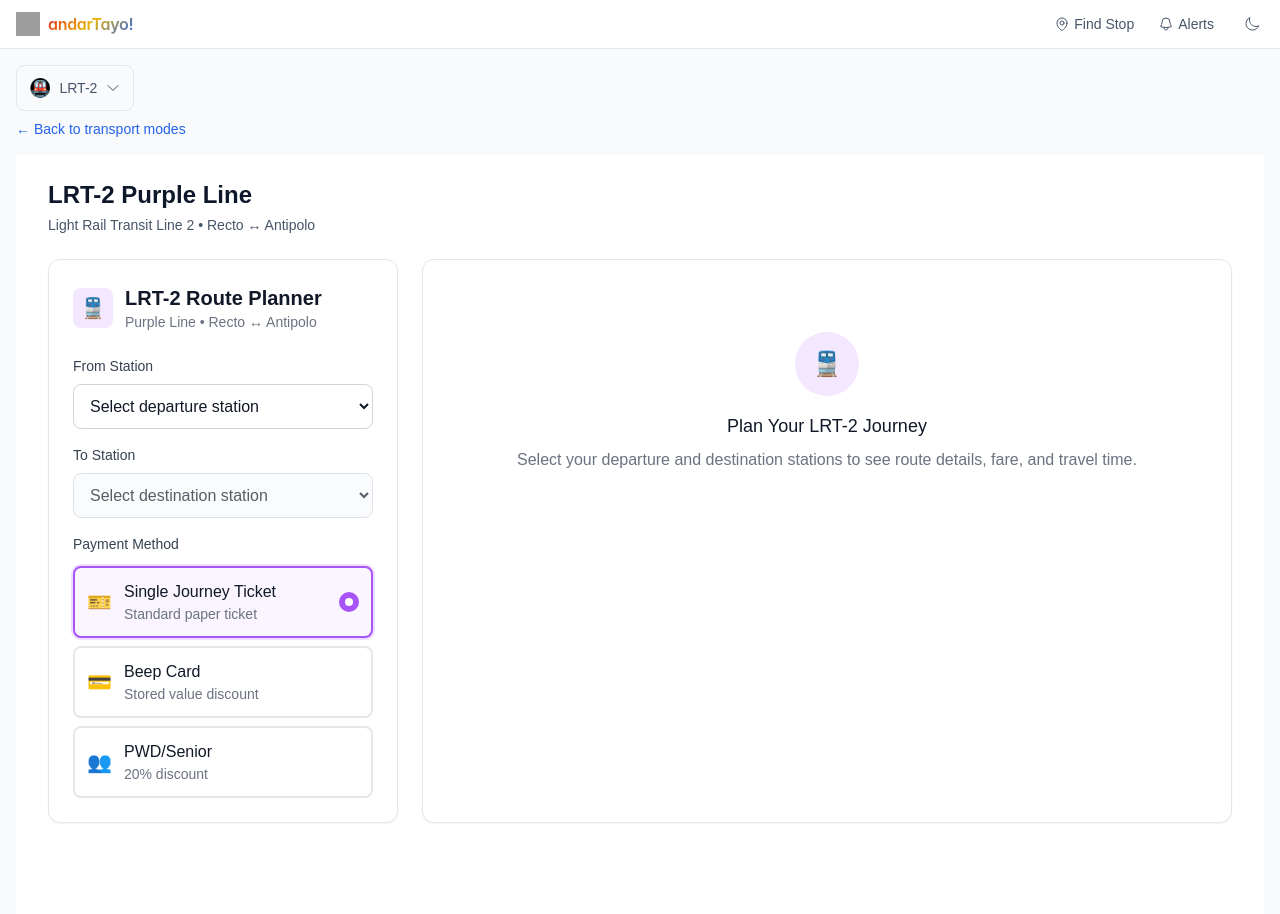
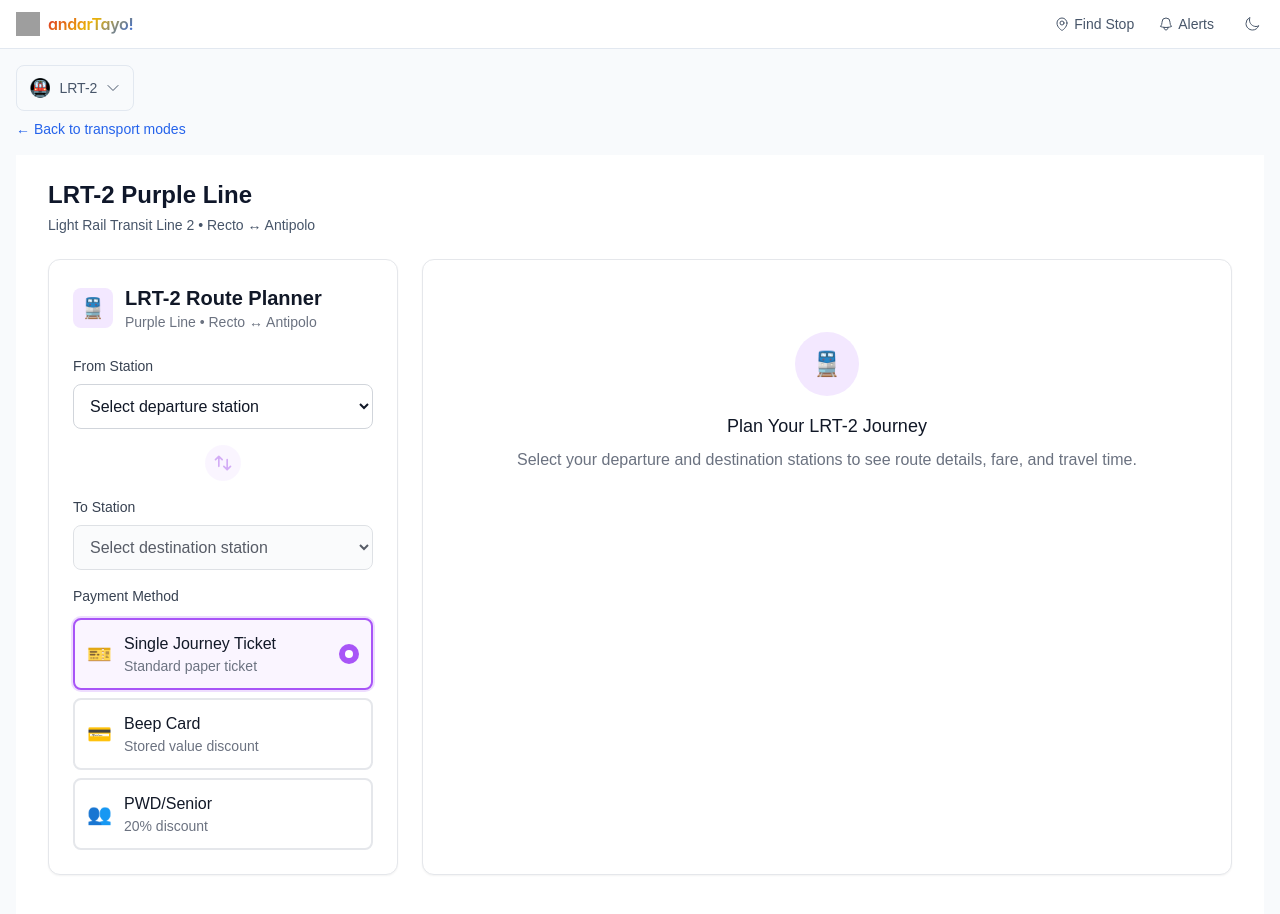
Before and after one commit to kurtesianplane/andarTayo, a React (Vite) app: page / in a window 1280 px wide. Both pictures are taken after a click on the element 639 px from the left and 533 px from the top of the page. Shown: the top 914 px of the page. Built offline with nearby package versions, Linux system fonts and the light colour scheme; grey boxes are pictures that could not be loaded; a web font is replaced by a local one.

Commit message:
add swap button for "from" and "to"

```diff
--- a/src/transport/lrt-1/components/LRT1RoutePlanner.jsx
+++ b/src/transport/lrt-1/components/LRT1RoutePlanner.jsx
@@ -1,4 +1,4 @@
-import React, { useState, useEffect, useRef, useCallback } from "react";
+import React, { useState, useEffect, useCallback } from "react";
 import PropTypes from 'prop-types';
 import toast from 'react-hot-toast';
 import { motion, AnimatePresence, LayoutGroup } from 'framer-motion';
@@ -315,6 +315,26 @@ export default function LRT1RoutePlanner({ initialFromStation, onRouteChange })
     });
   }, []);
 
+  // swap stations functionality
+  const handleSwapStations = useCallback(() => {
+    if (!fromStation || !toStation) {
+      toast.error('Please select both departure and destination stations first');
+      return;
+    }
+
+    const tempFromStation = fromStation;
+    const tempToStation = toStation;
+
+    setFromStation(tempToStation);
+    setToStation(tempFromStation);
+
+    // Update available stations for the new "to" selection
+    const filtered = availableFromStations.filter(station => station.station_id !== tempToStation);
+    setAvailableToStations(filtered);
+
+    toast.success('Stations swapped successfully');
+  }, [fromStation, toStation, availableFromStations]);
+
   return (
     <LayoutGroup>
       <motion.div
@@ -368,14 +388,43 @@ export default function LRT1RoutePlanner({ initialFromStation, onRouteChange })
                       </option>
                     </React.Fragment>
                   );
-                })}
-              </motion.select>
+                })}              </motion.select>
+            </motion.div>
+
+            {/* Swap Button */}
+            <motion.div
+              className="flex justify-center"
+              variants={itemVariants}
+            >
+              <motion.button
+                onClick={handleSwapStations}
+                disabled={isLoading || (!fromStation || !toStation)}
+                className="p-2 rounded-full bg-green-100 dark:bg-green-900/30 text-green-600 dark:text-green-400 hover:bg-green-200 dark:hover:bg-green-900/50 disabled:opacity-40 disabled:cursor-not-allowed transition-colors"
+                whileHover={{ scale: 1.1, rotate: 180 }}
+                whileTap={{ scale: 0.9 }}
+                transition={springTransition}
+                title="Swap departure and destination stations"
+              >
+                <svg
+                  className="w-5 h-5"
+                  fill="none"
+                  stroke="currentColor"
+                  viewBox="0 0 24 24"
+                >
+                  <path
+                    strokeLinecap="round"
+                    strokeLinejoin="round"
+                    strokeWidth={2}
+                    d="M7 16V4m0 0L3 8m4-4l4 4m6 0v12m0 0l4-4m-4 4l-4-4"
+                  />
+                </svg>
+              </motion.button>
             </motion.div>
 
             <motion.div variants={itemVariants}>
               <label className="block text-sm font-medium text-gray-700 dark:text-gray-300 mb-2">
                 To Station
-              </label>              <motion.select
+              </label><motion.select
                 value={toStation}
                 onChange={(e) => handleToStationChange(e.target.value)}
                 className="w-full px-3 py-2 border border-gray-300 dark:border-gray-600 rounded-lg focus:ring-2 focus:ring-green-500 focus:border-green-500 bg-white dark:bg-gray-700 text-gray-900 dark:text-white disabled:bg-gray-100 dark:disabled:bg-gray-800"
--- a/src/transport/lrt-2/components/LRT2RoutePlanner.jsx
+++ b/src/transport/lrt-2/components/LRT2RoutePlanner.jsx
@@ -1,4 +1,4 @@
-import React, { useState, useEffect, useRef, useCallback } from "react";
+import React, { useState, useEffect, useCallback } from "react";
 import PropTypes from 'prop-types';
 import toast from 'react-hot-toast';
 import { motion, AnimatePresence, LayoutGroup } from 'framer-motion';
@@ -320,7 +320,6 @@ export default function LRT2RoutePlanner({ initialFromStation, onRouteChange })
       return newSet;
     });
   }, []);
-
   // station info
   const toggleStationExpansion = useCallback((stationId) => {
     setExpandedStations(prev => {
@@ -333,6 +332,26 @@ export default function LRT2RoutePlanner({ initialFromStation, onRouteChange })
       return newSet;
     });
   }, []);
+
+  // swap stations functionality
+  const handleSwapStations = useCallback(() => {
+    if (!fromStation || !toStation) {
+      toast.error('Please select both departure and destination stations first');
+      return;
+    }
+
+    const tempFromStation = fromStation;
+    const tempToStation = toStation;
+
+    setFromStation(tempToStation);
+    setToStation(tempFromStation);
+
+    // Update available stations for the new "to" selection
+    const filtered = availableFromStations.filter(station => station.station_id !== tempToStation);
+    setAvailableToStations(filtered);
+
+    toast.success('Stations swapped successfully');
+  }, [fromStation, toStation, availableFromStations]);
 
   return (
     <LayoutGroup>
@@ -374,8 +393,37 @@ export default function LRT2RoutePlanner({ initialFromStation, onRouteChange })
                   >
                     {station.name}
                   </option>
-                ))}
-              </select>
+                ))}              </select>
+            </motion.div>
+
+            {/* Swap Button */}
+            <motion.div
+              className="flex justify-center"
+              variants={itemVariants}
+            >
+              <motion.button
+                onClick={handleSwapStations}
+                disabled={isLoading || (!fromStation || !toStation)}
+                className="p-2 rounded-full bg-purple-100 dark:bg-purple-900/30 text-purple-600 dark:text-purple-400 hover:bg-purple-200 dark:hover:bg-purple-900/50 disabled:opacity-40 disabled:cursor-not-allowed transition-colors"
+                whileHover={{ scale: 1.1, rotate: 180 }}
+                whileTap={{ scale: 0.9 }}
+                transition={springTransition}
+                title="Swap departure and destination stations"
+              >
+                <svg
+                  className="w-5 h-5"
+                  fill="none"
+                  stroke="currentColor"
+                  viewBox="0 0 24 24"
+                >
+                  <path
+                    strokeLinecap="round"
+                    strokeLinejoin="round"
+                    strokeWidth={2}
+                    d="M7 16V4m0 0L3 8m4-4l4 4m6 0v12m0 0l4-4m-4 4l-4-4"
+                  />
+                </svg>
+              </motion.button>
             </motion.div>
 
             <motion.div variants={itemVariants}>
--- a/src/transport/mrt-3/components/MRT3RoutePlanner.jsx
+++ b/src/transport/mrt-3/components/MRT3RoutePlanner.jsx
@@ -309,7 +309,6 @@ export default function MRT3RoutePlanner({ initialFromStation, onRouteChange })
       }
       return newSet;
     });  }, []);
-
   // station info
   const toggleStationExpansion = useCallback((stationId) => {
     setExpandedStations(prev => {
@@ -322,6 +321,26 @@ export default function MRT3RoutePlanner({ initialFromStation, onRouteChange })
       return newSet;
     });
   }, []);
+
+  // swap stations functionality
+  const handleSwapStations = useCallback(() => {
+    if (!fromStation || !toStation) {
+      toast.error('Please select both departure and destination stations first');
+      return;
+    }
+
+    const tempFromStation = fromStation;
+    const tempToStation = toStation;
+
+    setFromStation(tempToStation);
+    setToStation(tempFromStation);
+
+    // Update available stations for the new "to" selection
+    const filtered = availableFromStations.filter(station => station.station_id !== tempToStation);
+    setAvailableToStations(filtered);
+
+    toast.success('Stations swapped successfully');
+  }, [fromStation, toStation, availableFromStations]);
 
   return (
     <LayoutGroup>
@@ -364,10 +383,39 @@ export default function MRT3RoutePlanner({ initialFromStation, onRouteChange })
                   >
                     {station.name} ({station.municipality})
                   </option>
-                ))}
-              </select>
+                ))}              </select>
             </motion.div>
-\
+
+            {/* Swap Button */}
+            <motion.div
+              className="flex justify-center"
+              variants={itemVariants}
+            >
+              <motion.button
+                onClick={handleSwapStations}
+                disabled={isLoading || (!fromStation || !toStation)}
+                className="p-2 rounded-full bg-blue-100 dark:bg-blue-900/30 text-blue-600 dark:text-blue-400 hover:bg-blue-200 dark:hover:bg-blue-900/50 disabled:opacity-40 disabled:cursor-not-allowed transition-colors"
+                whileHover={{ scale: 1.1, rotate: 180 }}
+                whileTap={{ scale: 0.9 }}
+                transition={springTransition}
+                title="Swap departure and destination stations"
+              >
+                <svg
+                  className="w-5 h-5"
+                  fill="none"
+                  stroke="currentColor"
+                  viewBox="0 0 24 24"
+                >
+                  <path
+                    strokeLinecap="round"
+                    strokeLinejoin="round"
+                    strokeWidth={2}
+                    d="M7 16V4m0 0L3 8m4-4l4 4m6 0v12m0 0l4-4m-4 4l-4-4"
+                  />
+                </svg>
+              </motion.button>
+            </motion.div>
+
             <motion.div variants={itemVariants}>
               <label className="block text-sm font-medium text-gray-700 dark:text-gray-300 mb-2">
                 To Station
```
